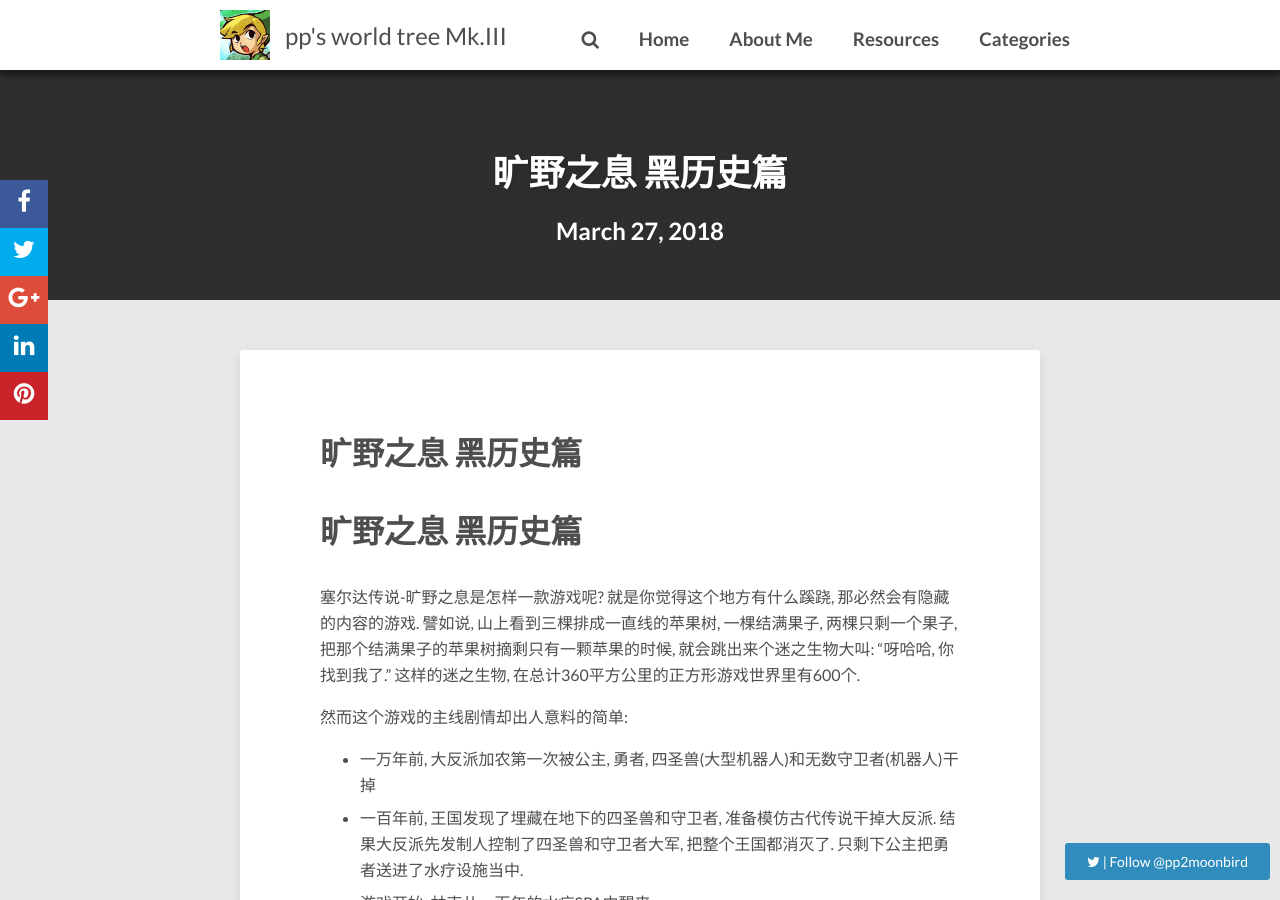
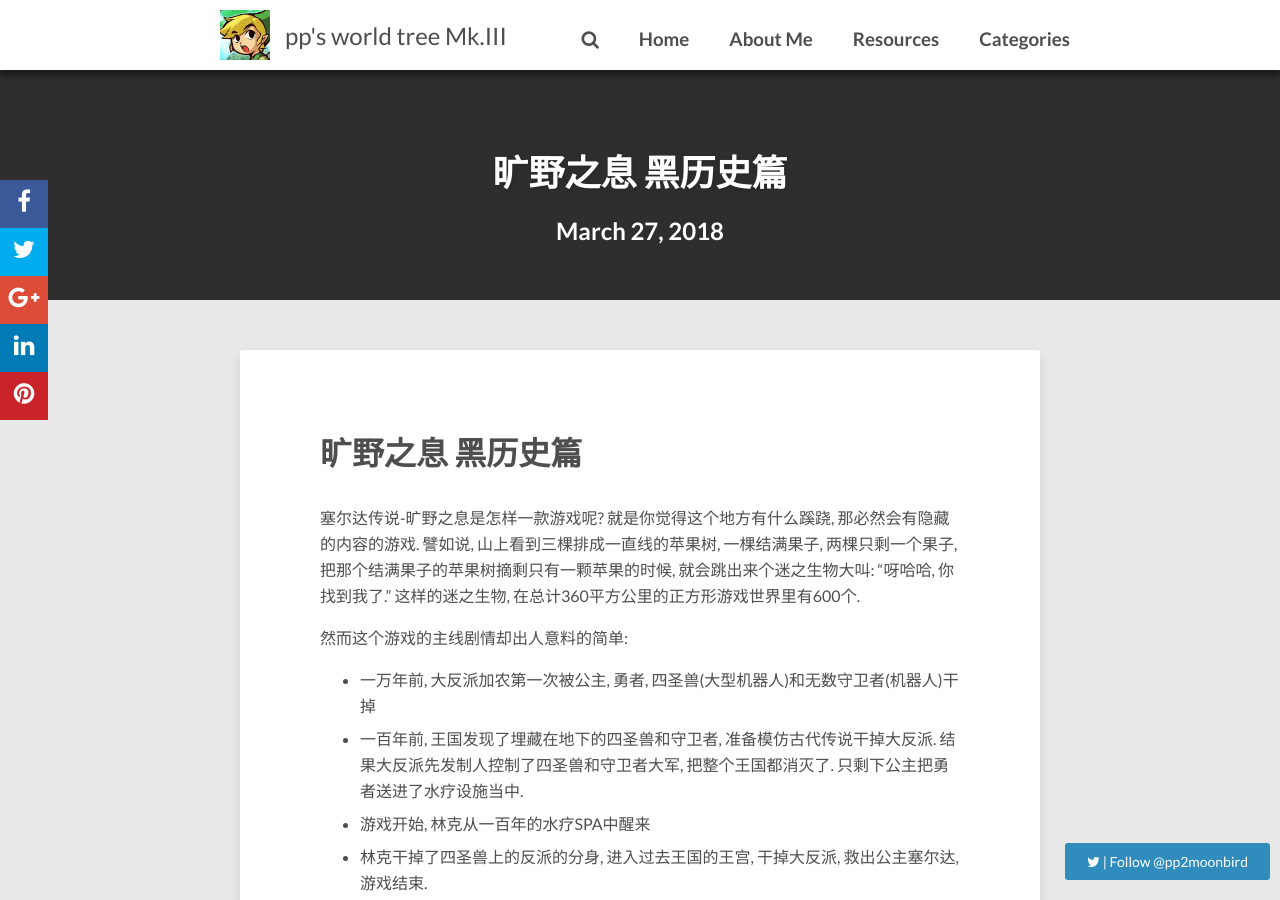
Before and after one commit to pp2moonbird/pp2moonbird.github.io, a Jekyll site: the page built from _posts/2018-03-27-Dark-history-in-Breath-of-the-wild.markdown, in a window 1280 px wide and 900 px high. Built offline with Jekyll 4.4.1, drawn with Linux system fonts in a browser that asks for light colours; nearby versions of some CDN libraries; comment, search, counter and statistics services are not loaded.

Commit message:
remove title

```diff
--- a/_posts/2018-03-27-Dark-history-in-Breath-of-the-wild.markdown
+++ b/_posts/2018-03-27-Dark-history-in-Breath-of-the-wild.markdown
@@ -5,8 +5,6 @@
 categories: game
 ---
 
-
-# 旷野之息 黑历史篇
 
 塞尔达传说-旷野之息是怎样一款游戏呢? 就是你觉得这个地方有什么蹊跷, 那必然会有隐藏的内容的游戏. 譬如说, 山上看到三棵排成一直线的苹果树, 一棵结满果子, 两棵只剩一个果子, 把那个结满果子的苹果树摘剩只有一颗苹果的时候, 就会跳出来个迷之生物大叫: "呀哈哈, 你找到我了." 这样的迷之生物, 在总计360平方公里的正方形游戏世界里有600个.
 
```
